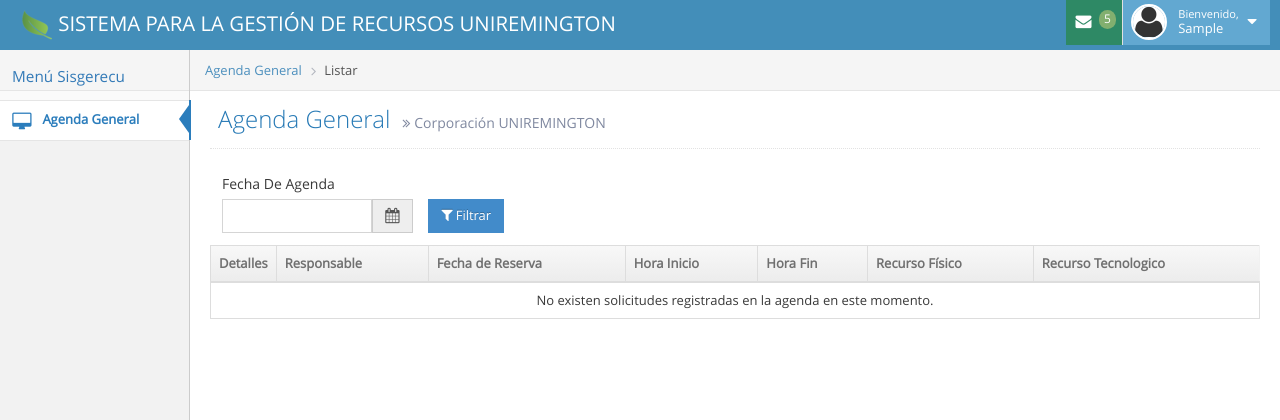
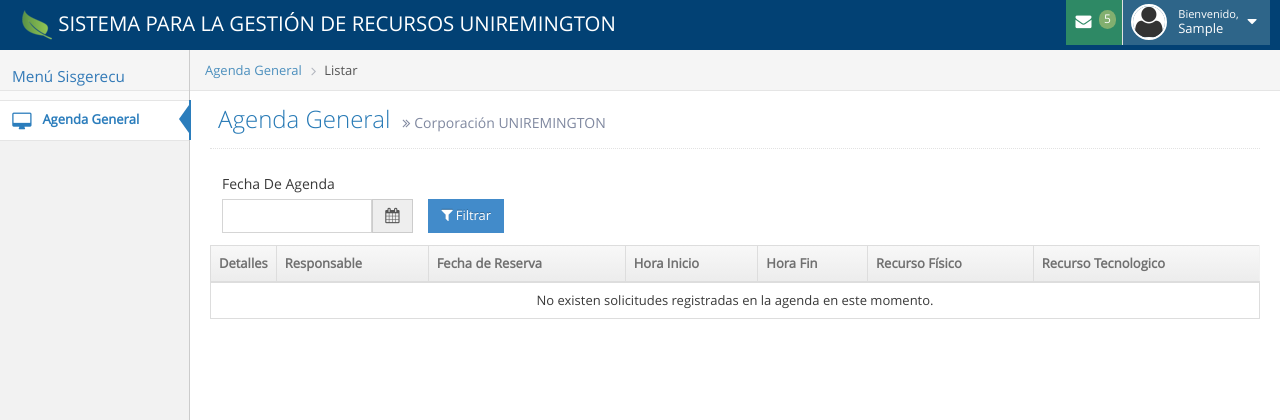
Before and after one commit to ceragos/sisgerecu, a Django app: page /agendas/agenda_general/ in a window 1280 px wide. Shown: the top 420 px of the page. Run offline with Django 3.2, Linux system fonts and the light colour scheme; the visitor is signed in with stand-in values (Sample User, id 1); data that the repository does not hold is empty; some libraries are stand-ins or nearby versions.

Commit message:
Color barra de navegación

```diff
--- a/nucleo/templates/nucleo/base.html
+++ b/nucleo/templates/nucleo/base.html
@@ -49,10 +49,11 @@
 	</head>
 
 	<body class="no-skin">
-		<div id="navbar" class="navbar navbar-default          ace-save-state">
+		<div id="navbar" class="navbar navbar-default          ace-save-state" style="background: #024174">
 			<div class="navbar-container ace-save-state" id="navbar-container">
 
-                <button type="button" class="navbar-toggle menu-toggler pull-left" id="menu-toggler" data-target="#sidebar">
+                <button type="button" class="navbar-toggle menu-toggler pull-left"
+                        id="menu-toggler" data-target="#sidebar" style="background: #2E6589">
 					<span class="sr-only">Desplegar barra de navegación</span>
 
 					<span class="icon-bar"></span>
@@ -184,7 +185,7 @@
 							</ul>
 						</li>
 
-						<li class="light-blue dropdown-modal">
+						<li class="dark-blue dropdown-modal">
 							<a data-toggle="dropdown" href="#" class="dropdown-toggle">
 								<img class="nav-user-photo" src="{% static 'nucleo/assets/images/avatars/avatar2.png' %}" alt="Jason's Photo" />
 								<span class="user-info">
```
